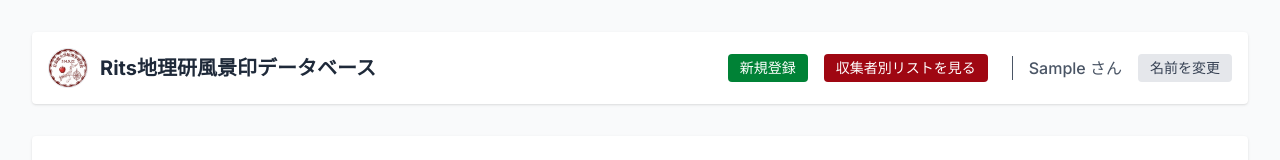
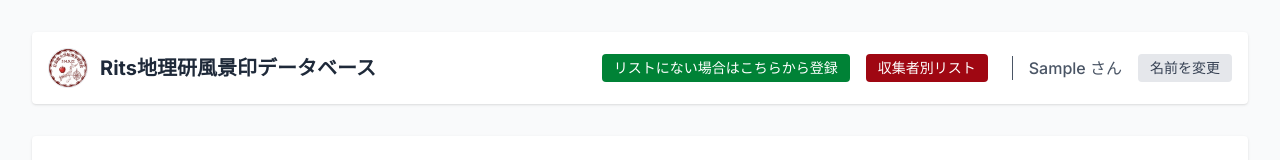
Before and after one commit to nanzanboysquiz-l/post, a Next.js app: page / in a window 1280 px wide. Both pictures are taken after typing "Sample" into the empty fields and a click on the button "はじめる". Shown: the top 160 px of the page. Built offline with nearby package versions, Linux system fonts and the light colour scheme; no server answers; the database is empty.

Commit message:
ボタン名称変更

```diff
--- a/src/app/page.tsx
+++ b/src/app/page.tsx
@@ -228,11 +228,11 @@ export default function Home() {
         <div className="flex items-center gap-4">
           {/* ここから追加したボタン */}
           <Link href="/add" className="text-sm bg-green-700 text-white py-1 px-3 rounded hover:bg-green-800 transition font-medium print:hidden">
-            新規登録
+            リストにない場合はこちらから登録
           </Link>
           {/* ここまで追加したボタン */}
           <Link href="/collectors" className="text-sm bg-red-800 text-white py-1 px-3 rounded hover:bg-red-900 transition font-medium">
-            収集者別リストを見る
+            収集者別リスト
           </Link>
           <span className="text-gray-600 font-medium border-l pl-4 ml-2">{userName} さん</span>
           <button
```
